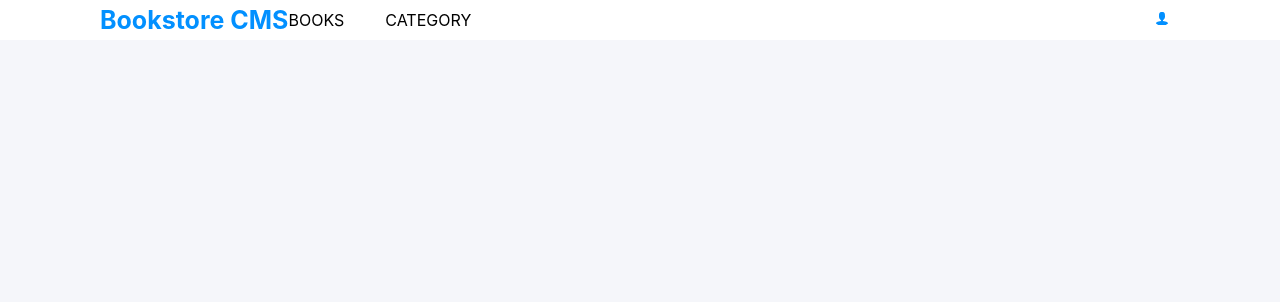
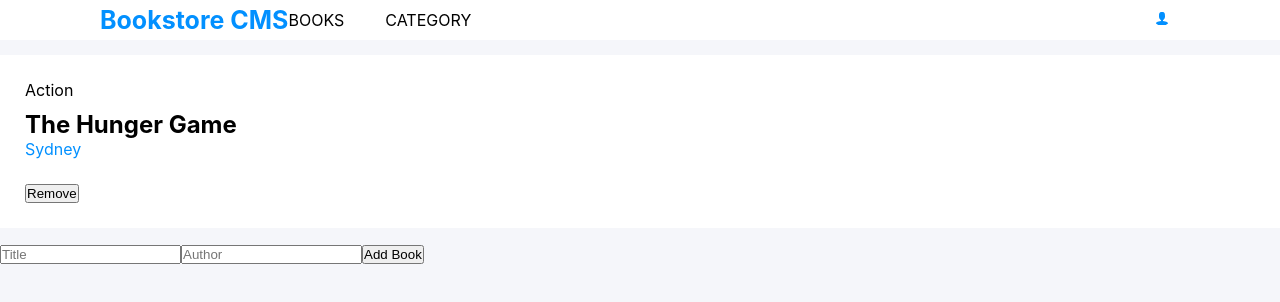
Before and after one commit to hansderly/bookstore, a React (Create React App) app: page /books in a window 1280 px wide. Shown: the top 302 px of the page. Built offline with nearby package versions, Linux system fonts and the light colour scheme; the HTML template or start-up script is replaced by a standard one.

Commit message:
add form component

```diff
--- a/src/App.js
+++ b/src/App.js
@@ -1,17 +1,19 @@
 import { Routes, Route } from 'react-router-dom';
 
 import { Book, Category } from './pages';
-import { Navbar } from './components';
+import { Layout } from './components';
 
 import './App.css';
 
 function App() {
   return (
     <>
-      <Navbar />
       <Routes>
-        <Route path="/" element={<Book />} />
-        <Route path="/category" element={<Category />} />
+        <Route path="/" element={<Layout />}>
+          <Route index element={<Book />} />
+          <Route path="/books" element={<Book />} />
+          <Route path="/category" element={<Category />} />
+        </Route>
       </Routes>
     </>
   );
--- /dev/null
+++ b/src/components/Form/Form.js
@@ -0,0 +1,13 @@
+import React from 'react';
+
+const Form = () => (
+  <>
+    <form>
+      <input name="title" placeholder="Title" />
+      <input name="author" placeholder="Author" />
+      <button type="submit">Add Book</button>
+    </form>
+  </>
+);
+
+export default Form;
--- /dev/null
+++ b/src/components/Layout.js
@@ -0,0 +1,12 @@
+import React from 'react';
+import { Outlet } from 'react-router-dom';
+import Navbar from './Navbar/Navbar';
+
+const Layout = () => (
+  <>
+    <Navbar />
+    <Outlet />
+  </>
+);
+
+export default Layout;
--- a/src/components/index.js
+++ b/src/components/index.js
@@ -1,4 +1,8 @@
 import Navbar from './Navbar/Navbar';
 import BookCard from './BookCard/BookCard';
+import Form from './Form/Form';
+import Layout from './Layout';
 
-export { Navbar, BookCard };
+export {
+  Navbar, BookCard, Form, Layout,
+};
--- a/src/pages/Book/Book.js
+++ b/src/pages/Book/Book.js
@@ -1,6 +1,11 @@
 import React from 'react';
-import { BookCard } from '../../components';
+import { BookCard, Form } from '../../components';
 
-const Book = () => <BookCard />;
+const Book = () => (
+  <div>
+    <BookCard title="The Hunger Game" author="Sydney" />
+    <Form />
+  </div>
+);
 
 export default Book;
```
